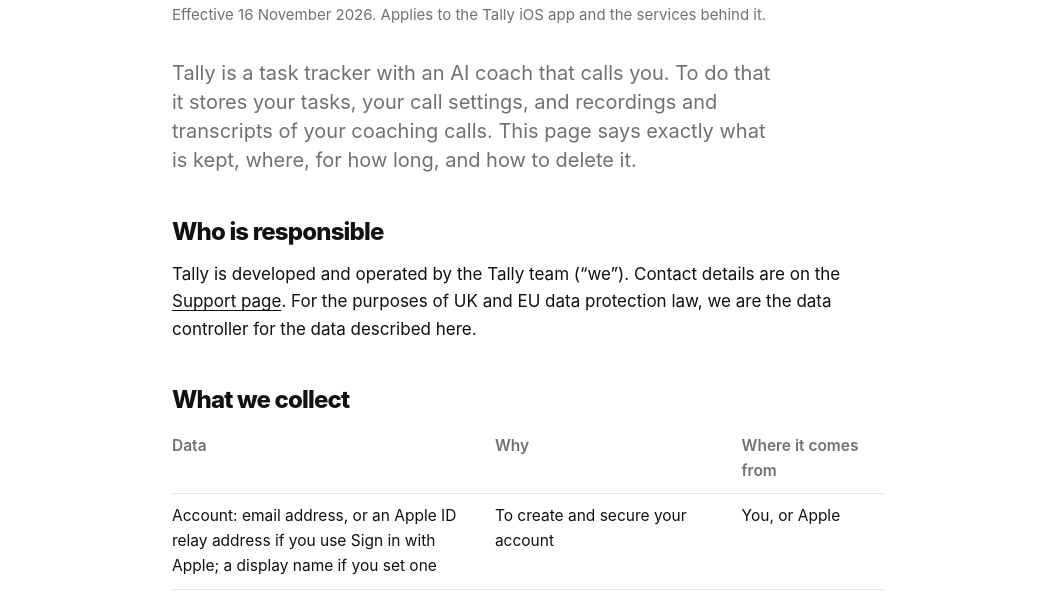
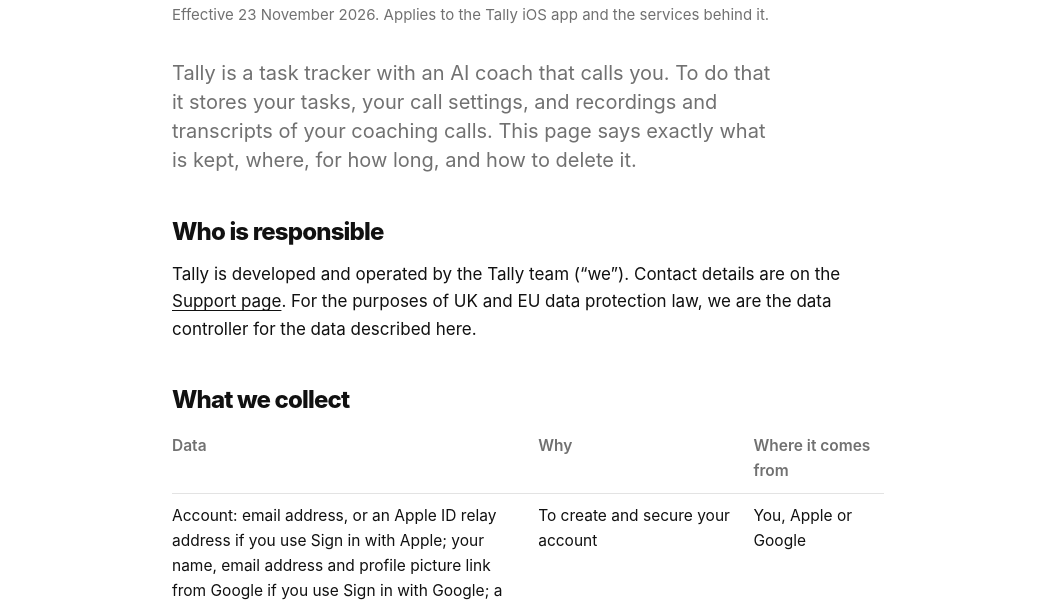
Before and after one commit to Tackyscorpion/tally-site, a plain HTML site: page privacy.html in a window 1280 px wide. Shown: the part 199-801 px from the top of the page, without its empty margins (112-1167 px from the left). Drawn offline with Linux system fonts and the light colour scheme.

Commit message:
privacy: Sign in with Google rows (T62 Part P); effective date

```diff
--- a/privacy.html
+++ b/privacy.html
@@ -20,7 +20,7 @@
 </header>
 <main class="doc">
 <h1>Privacy Policy</h1>
-<p class="meta">Effective 16 November 2026. Applies to the Tally iOS app and the services behind it.</p>
+<p class="meta">Effective 23 November 2026. Applies to the Tally iOS app and the services behind it.</p>
 
 <p class="lede">Tally is a task tracker with an AI coach that calls you. To do that it stores your tasks, your call settings, and recordings and transcripts of your coaching calls. This page says exactly what is kept, where, for how long, and how to delete it.</p>
 
@@ -30,7 +30,7 @@
 <h2>What we collect</h2>
 <table>
 <tr><th>Data</th><th>Why</th><th>Where it comes from</th></tr>
-<tr><td>Account: email address, or an Apple ID relay address if you use Sign in with Apple; a display name if you set one</td><td>To create and secure your account</td><td>You, or Apple</td></tr>
+<tr><td>Account: email address, or an Apple ID relay address if you use Sign in with Apple; your name, email address and profile picture link from Google if you use Sign in with Google; a display name if you set one</td><td>To create and secure your account</td><td>You, Apple or Google</td></tr>
 <tr><td>Your timezone</td><td>So days, streaks and call times follow your local midnight</td><td>Your device</td></tr>
 <tr><td>Tasks, categories, saved repeating tasks, done/not-done marks, streak freezes</td><td>The core of the app: your plan and your streaks</td><td>You, or your coach on a call or in chat</td></tr>
 <tr><td>Coach settings: call days and time, missed-call policy, coach name, chosen voice, recording consent time, onboarding and setup-call times</td><td>To ring you when you asked and run the call the way you set it up</td><td>You</td></tr>
@@ -55,6 +55,7 @@
 <tr><td>ElevenLabs</td><td>Runs the voice conversation and records the call. On your daily calls its own voice model listens to you and speaks the coach’s replies in real time; on a setup call it turns your speech into text and the coach’s replies into speech.</td><td>Call audio, the transcript, and the context the coach needs for the call (your plan, recent results, your coach settings). ElevenLabs also retains conversations for up to 30 days under our settings.</td></tr>
 <tr><td>Anthropic</td><td>Provides the AI model that works from your calls and answers your chats: after each call it reads the transcript to mark your tasks and apply the changes you agreed on the call (plan, schedule, freeze), writes the call summary and keeps the coach’s running note. On a setup call it also writes the coach’s replies as you talk (through ElevenLabs). It answers you in chat.</td><td>The transcript of a daily call once it ends and of a setup call as it happens, your plan and recent results, and chat messages. We use the API; Anthropic does not train on API data by default.</td></tr>
 <tr><td>Apple</td><td>Sign in with Apple, push notifications, and in-app subscriptions.</td><td>Account identifiers, notification tokens, and subscription receipts</td></tr>
+<tr><td>Google</td><td>Sign in with Google, if you choose it. Google confirms who you are and sends us your name, email address and profile picture link; we never receive your Google password or access to anything else in your Google account.</td><td>Your sign-in request</td></tr>
 </table>
 <p>We do not sell your data and we do not share it with anyone else, except where the law requires it.</p>
 
```
